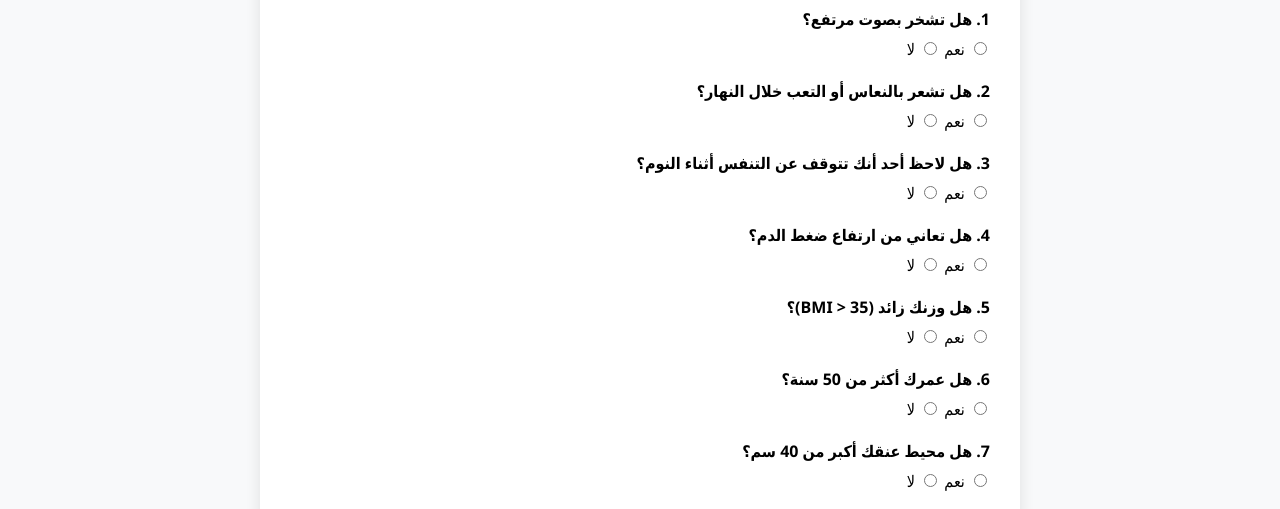
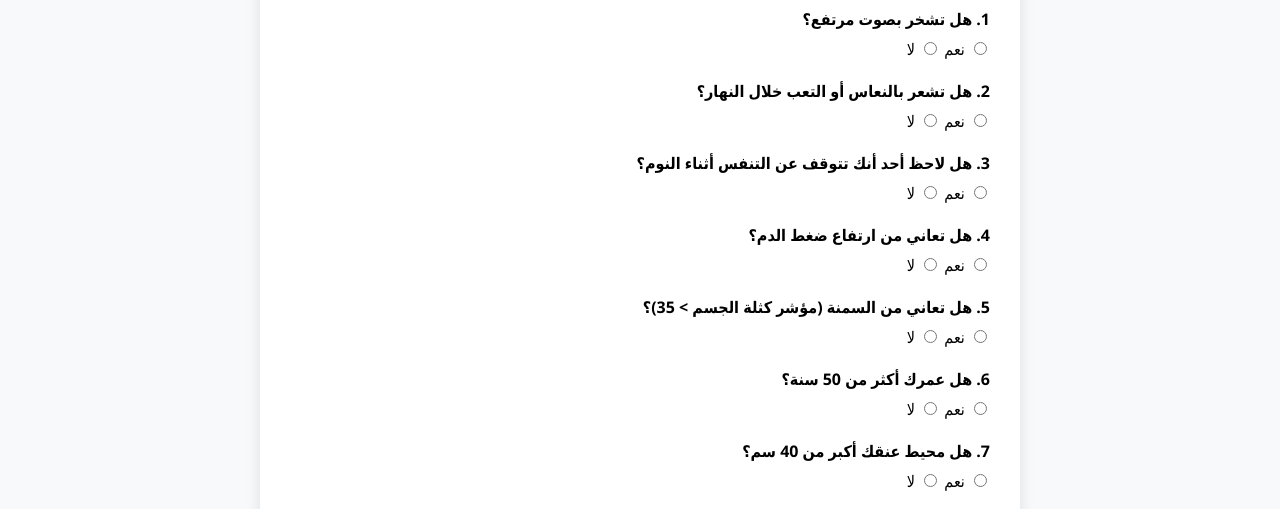
Before and after one commit to mohammedlak/stop-bang-test, a plain HTML site: page index.html in a window 1280 px wide. Shown: the part 278-787 px from the top of the page. Drawn offline with Linux system fonts and the light colour scheme.

Commit message:
Update index.html

```diff
--- a/index.html
+++ b/index.html
@@ -110,7 +110,7 @@
         <input type="radio" name="q4" value="0"> لا
       </div>
       <div class="question">
-        <label>5. هل وزنك زائد (BMI &gt; 35)؟</label>
+        <label>5. هل تعاني من السمنة  (مؤشر كثلة الجسم &gt; 35)؟</label>
         <input type="radio" name="q5" value="1" required> نعم
         <input type="radio" name="q5" value="0"> لا
       </div>
```
